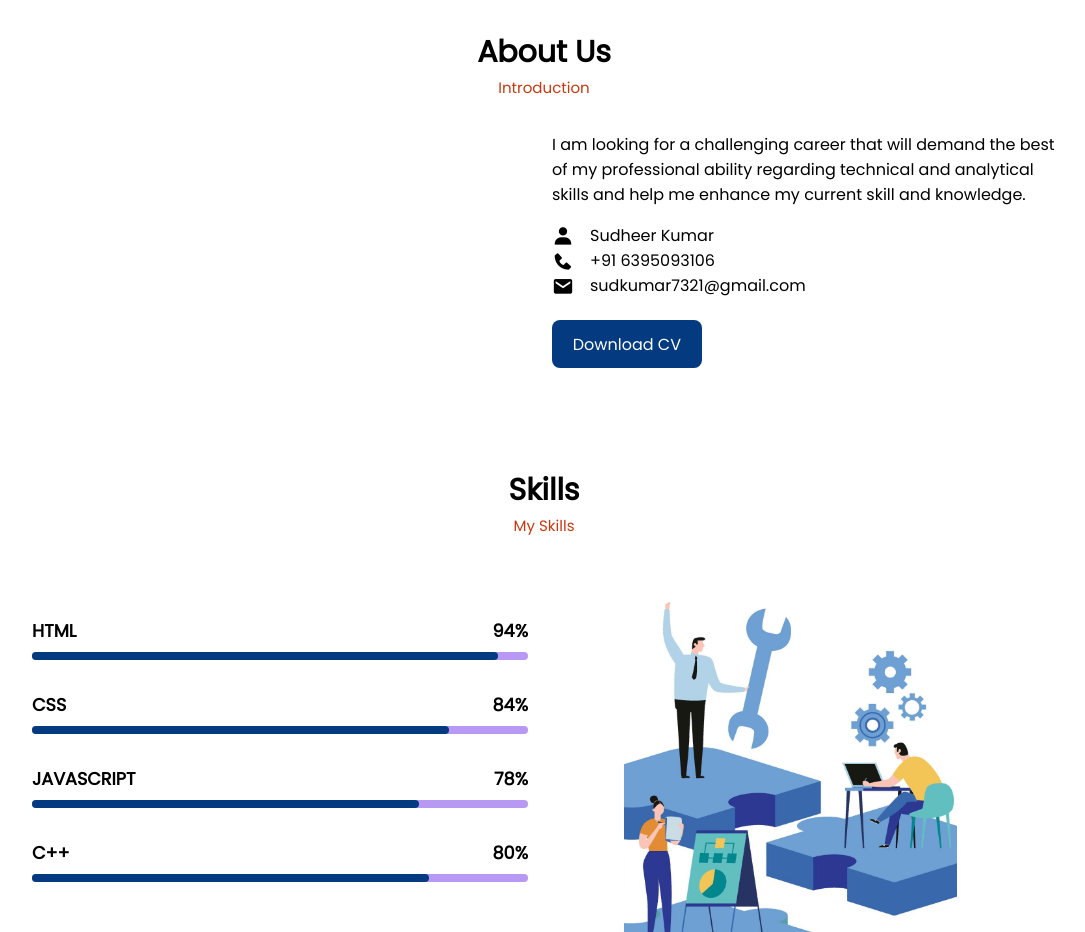
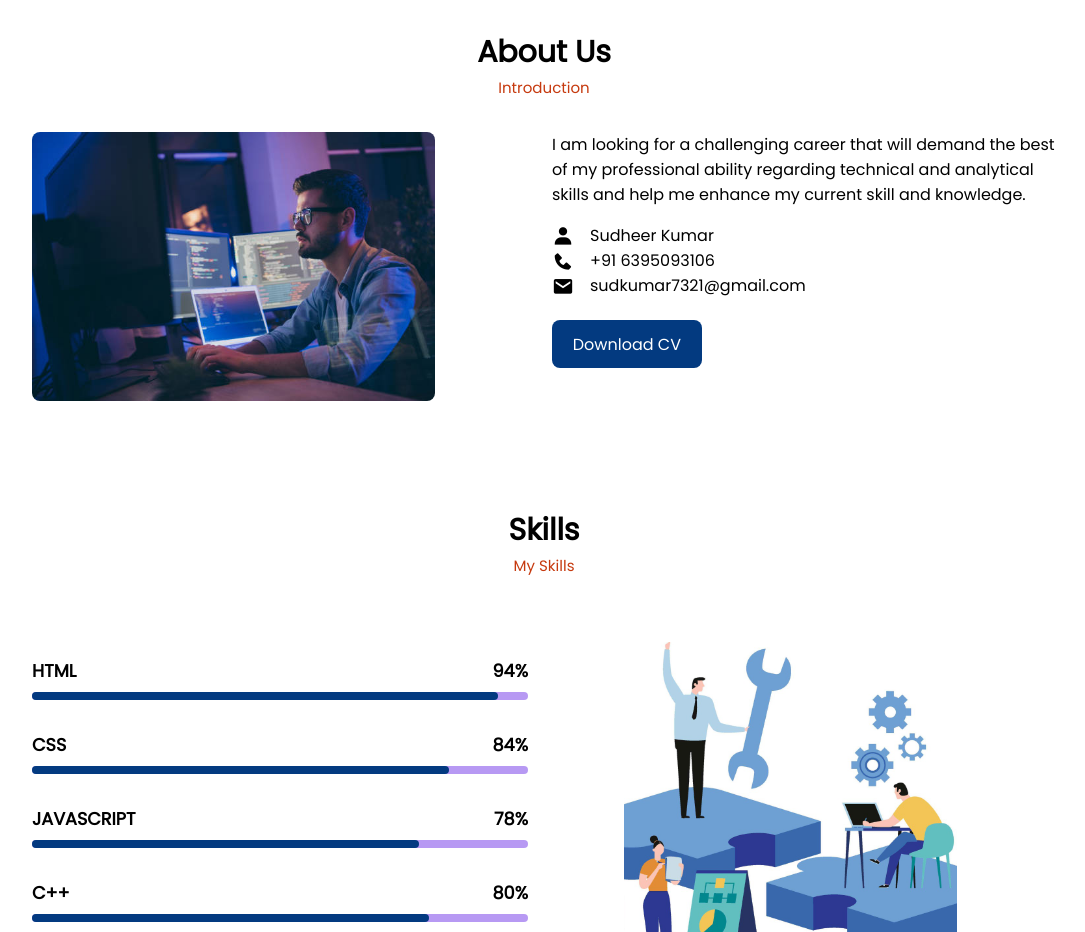
Before and after one commit to Sud-24/Personal-Portfolio.github.io, a plain HTML site: page index.html in a window 1280 px wide. Shown: the part 820-1752 px from the top of the page, without its empty margins (96-1181 px from the left). Drawn offline with nearby package versions, Linux system fonts and the light colour scheme.

Commit message:
Update index.html

```diff
--- a/index.html
+++ b/index.html
@@ -63,7 +63,7 @@
         </div>
 <div class="about-container">
     <div class="about-img">
-        <img src="" alt="">
+        <img src="./myp.jpg" alt="">
     </div>
     <div class="about-text">
         <p>I am looking for a challenging career that will demand the best of my professional ability regarding technical and analytical skills and help me enhance my current skill and knowledge.
```
